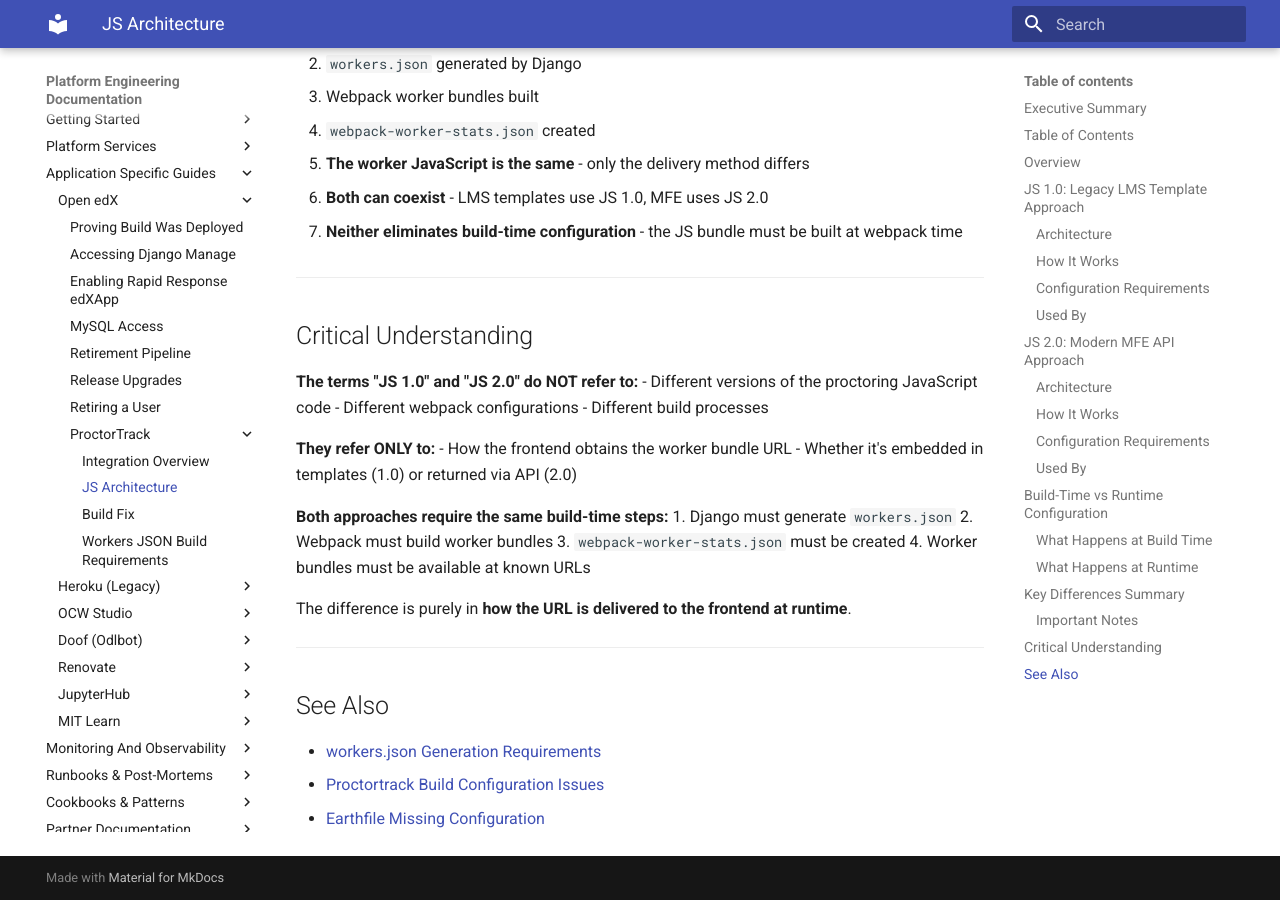
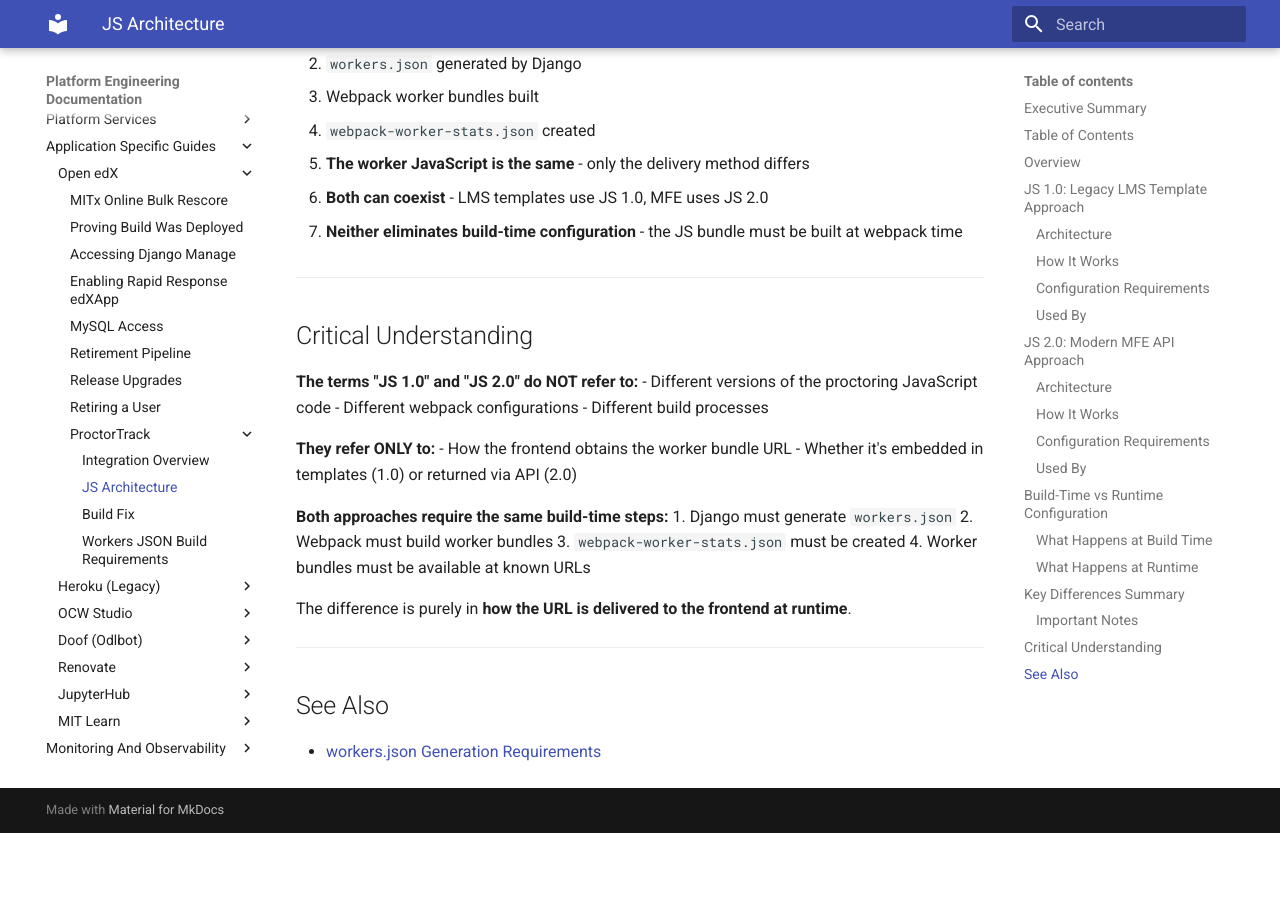
Before and after one commit to mitodl/platform-engineering-site, an MkDocs documentation site: the page built from docs/application_specific_guides/openedx/proctoring/proctoring_js_architecture.md, in a window 1280 px wide and 900 px high, scrolled down 6633 px. Built offline with MkDocs 1.6.1 and Material for MkDocs 9.7.7, drawn with Linux system fonts in a browser that asks for light colours; after the commit the page ends 7466 px from its top, so only the background shows below that.

Commit message:
Fix: Add mitxonline bulk rescore + fix errors

```diff
--- a/docs/application_specific_guides/openedx/proctoring/proctoring_js_architecture.md
+++ b/docs/application_specific_guides/openedx/proctoring/proctoring_js_architecture.md
@@ -319,5 +319,3 @@
 ## See Also
 
 - [workers.json Generation Requirements](./workers_json_requirements.md)
-- [Proctortrack Build Configuration Issues](./proctortrack_build_issues.md)
-- [Earthfile Missing Configuration](./earthfile_analysis.md)
--- a/mkdocs.yml
+++ b/mkdocs.yml
@@ -51,6 +51,7 @@
     - Publishing to NPM: platform_services/cloud_infrastructure/publishing_to_npm.md
 - Application Specific Guides:
   - Open edX:
+    - MITx Online Bulk Rescore: application_specific_guides/openedx/mitxonline_bulk_rescore.md
     - Proving Build Was Deployed: application_specific_guides/openedx/prove_build_was_deployed.md
     - Accessing Django Manage: application_specific_guides/openedx/access_django_manage.md
     - Enabling Rapid Response edXApp: application_specific_guides/openedx/enable_rapid_response_edxapp.md
```
Also changed, not shown: README.md (+3 -1 lines), docs/application_specific_guides/openedx/mitxonline_bulk_rescore.md (added, +14 -0 lines), docs/application_specific_guides/openedx/proctoring/earthfile_fix.md (+0 -1 lines), docs/application_specific_guides/openedx/proctoring/proctortrack_integration_overview.md (+0 -5 lines), docs/application_specific_guides/openedx/proctoring/workers_json_requirements.md (+0 -2 lines), docs/index.md (+1 -0 lines).
